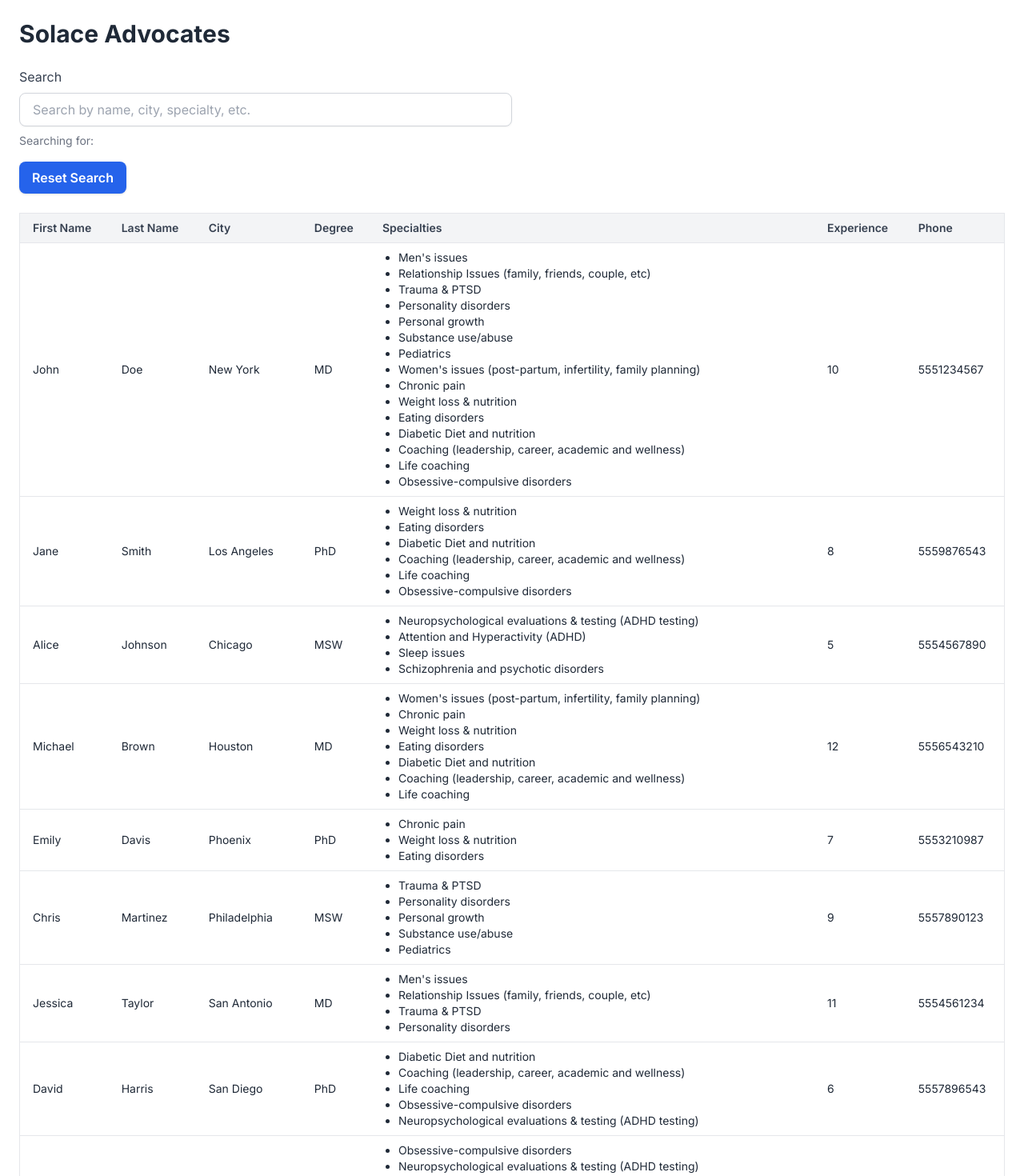
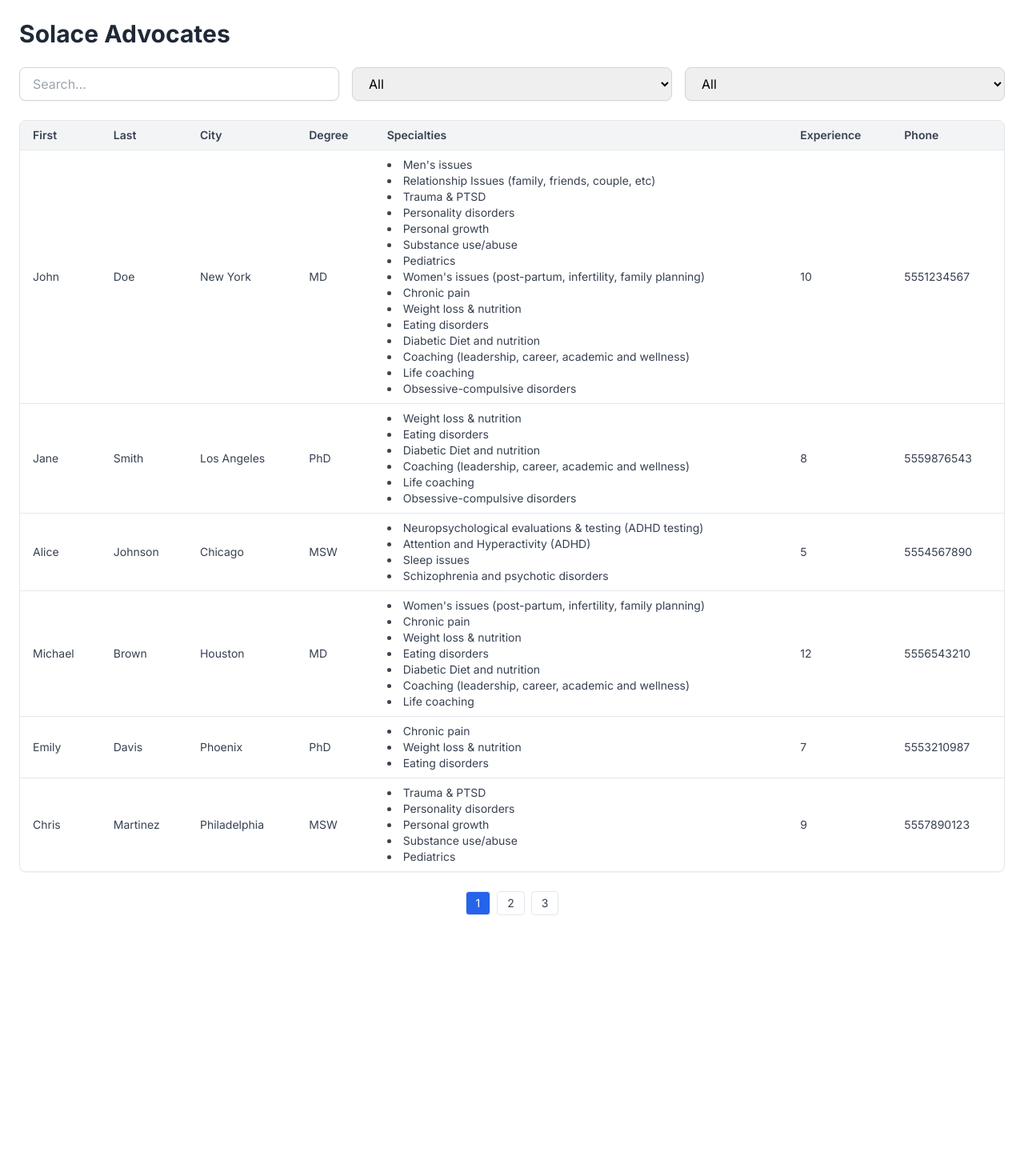
Before and after one commit to hsyed01/solace-candidate-assignment-main, a Next.js app: page / in a window 1280 px wide. Shown: the top 1470 px of the page at 80% size. After the commit the page ends 1168 px from the top, so only its background shows below. Built offline with nearby package versions, Linux system fonts and the light colour scheme.

Commit message:
Add Spinner, Filters by City and Specialty, Pagination

```diff
--- a/src/app/page.tsx
+++ b/src/app/page.tsx
@@ -1,6 +1,6 @@
 "use client";
 
-import { useEffect, useState } from "react";
+import { useEffect, useMemo, useState } from "react";
 
 type Advocate = {
   firstName: string;
@@ -12,103 +12,178 @@ type Advocate = {
   phoneNumber: string;
 };
 
+const ITEMS_PER_PAGE = 6;
+
 export default function Home() {
   const [advocates, setAdvocates] = useState<Advocate[]>([]);
   const [filteredAdvocates, setFilteredAdvocates] = useState<Advocate[]>([]);
   const [searchTerm, setSearchTerm] = useState<string>("");
+  const [selectedCity, setSelectedCity] = useState<string>("All");
+  const [selectedSpecialty, setSelectedSpecialty] = useState<string>("All");
+  const [loading, setLoading] = useState<boolean>(true);
+  const [page, setPage] = useState<number>(1);
 
   useEffect(() => {
+    setLoading(true);
     fetch("/api/advocates")
       .then((res) => res.json())
       .then((json) => {
         setAdvocates(json.data);
         setFilteredAdvocates(json.data);
+        setLoading(false);
       })
-      .catch((err) => console.error("Failed to fetch:", err));
+      .catch((err) => {
+        console.error("Failed to fetch:", err);
+        setLoading(false);
+      });
   }, []);
 
-  const onChange = (e: React.ChangeEvent<HTMLInputElement>) => {
-    const term = e.target.value;
-    setSearchTerm(term);
+  const cities = useMemo(
+    () => ["All", ...Array.from(new Set(advocates.map((a) => a.city)))],
+    [advocates]
+  );
 
-    const filtered = advocates.filter((advocate) => {
-      const lowerTerm = term.toLowerCase();
-      return (
-        advocate.firstName.toLowerCase().includes(lowerTerm) ||
-        advocate.lastName.toLowerCase().includes(lowerTerm) ||
-        advocate.city.toLowerCase().includes(lowerTerm) ||
-        advocate.degree.toLowerCase().includes(lowerTerm) ||
-        advocate.specialties.some((s) => s.toLowerCase().includes(lowerTerm)) ||
-        advocate.yearsOfExperience.toString().includes(lowerTerm)
+  const specialties = useMemo(
+    () =>
+      ["All", ...Array.from(new Set(advocates.flatMap((a) => a.specialties)))],
+    [advocates]
   );
-    });
 
-    setFilteredAdvocates(filtered);
+  const filterData = () => {
+    let result = advocates;
+
+    if (searchTerm) {
+      const term = searchTerm.toLowerCase();
+      result = result.filter((advocate) =>
+        [
+          advocate.firstName,
+          advocate.lastName,
+          advocate.city,
+          advocate.degree,
+          ...advocate.specialties,
+          advocate.yearsOfExperience.toString(),
+        ]
+          .map((val) => val.toLowerCase())
+          .some((val) => val.includes(term))
+      );
+    }
+
+    if (selectedCity !== "All") {
+      result = result.filter((a) => a.city === selectedCity);
+    }
+
+    if (selectedSpecialty !== "All") {
+      result = result.filter((a) => a.specialties.includes(selectedSpecialty));
+    }
+
+    setPage(1);
+    setFilteredAdvocates(result);
   };
 
-  const onClick = () => {
-    setSearchTerm("");
-    setFilteredAdvocates(advocates);
-  };
+  useEffect(() => {
+    filterData();
+  }, [searchTerm, selectedCity, selectedSpecialty]);
+
+  const paginatedAdvocates = useMemo(() => {
+    const start = (page - 1) * ITEMS_PER_PAGE;
+    return filteredAdvocates.slice(start, start + ITEMS_PER_PAGE);
+  }, [filteredAdvocates, page]);
 
   return (
     <main className="p-6 max-w-7xl mx-auto">
       <h1 className="text-3xl font-bold text-gray-800 mb-6">Solace Advocates</h1>
 
-      <div className="mb-6">
-        <label className="block text-gray-700 mb-2">Search</label>
+      <div className="grid md:grid-cols-3 gap-4 mb-6">
         <input
           type="text"
           value={searchTerm}
-          onChange={onChange}
-          placeholder="Search by name, city, specialty, etc."
-          className="w-full md:w-1/2 px-4 py-2 border border-gray-300 rounded-lg shadow-sm focus:outline-none focus:ring-2 focus:ring-blue-500"
+          onChange={(e) => setSearchTerm(e.target.value)}
+          placeholder="Search..."
+          className="w-full px-4 py-2 border border-gray-300 rounded-lg shadow-sm focus:ring-2 focus:ring-blue-500"
         />
-        <div className="mt-2 text-sm text-gray-500">
-          Searching for: <span className="font-medium">{searchTerm}</span>
-        </div>
-        <button
-          onClick={onClick}
-          className="mt-4 inline-block bg-blue-600 hover:bg-blue-700 text-white font-semibold px-4 py-2 rounded-lg shadow"
+        <select
+          value={selectedCity}
+          onChange={(e) => setSelectedCity(e.target.value)}
+          className="w-full px-4 py-2 border border-gray-300 rounded-lg shadow-sm"
         >
-          Reset Search
-        </button>
+          {cities.map((city) => (
+            <option key={city}>{city}</option>
+          ))}
+        </select>
+        <select
+          value={selectedSpecialty}
+          onChange={(e) => setSelectedSpecialty(e.target.value)}
+          className="w-full px-4 py-2 border border-gray-300 rounded-lg shadow-sm"
+        >
+          {specialties.map((spec) => (
+            <option key={spec}>{spec}</option>
+          ))}
+        </select>
       </div>
 
-      <div className="overflow-auto">
-        <table className="min-w-full table-auto border border-gray-200 rounded-lg shadow-sm">
+      {loading ? (
+        <div className="text-center text-gray-500 py-20">Loading...</div>
+      ) : filteredAdvocates.length === 0 ? (
+        <div className="text-center text-gray-500 py-20">No advocates found.</div>
+      ) : (
+        <>
+          <div className="overflow-x-auto border rounded-lg shadow-sm">
+            <table className="min-w-full table-auto text-sm text-gray-700">
               <thead className="bg-gray-100">
                 <tr>
-              <th className="px-4 py-2 text-left text-sm font-semibold text-gray-700">First Name</th>
-              <th className="px-4 py-2 text-left text-sm font-semibold text-gray-700">Last Name</th>
-              <th className="px-4 py-2 text-left text-sm font-semibold text-gray-700">City</th>
-              <th className="px-4 py-2 text-left text-sm font-semibold text-gray-700">Degree</th>
-              <th className="px-4 py-2 text-left text-sm font-semibold text-gray-700">Specialties</th>
-              <th className="px-4 py-2 text-left text-sm font-semibold text-gray-700">Experience</th>
-              <th className="px-4 py-2 text-left text-sm font-semibold text-gray-700">Phone</th>
+                  <th className="px-4 py-2 text-left font-semibold">First</th>
+                  <th className="px-4 py-2 text-left font-semibold">Last</th>
+                  <th className="px-4 py-2 text-left font-semibold">City</th>
+                  <th className="px-4 py-2 text-left font-semibold">Degree</th>
+                  <th className="px-4 py-2 text-left font-semibold">Specialties</th>
+                  <th className="px-4 py-2 text-left font-semibold">Experience</th>
+                  <th className="px-4 py-2 text-left font-semibold">Phone</th>
                 </tr>
               </thead>
               <tbody>
-            {filteredAdvocates.map((advocate, index) => (
-              <tr key={index} className="border-t hover:bg-gray-50">
-                <td className="px-4 py-2 text-sm text-gray-800">{advocate.firstName}</td>
-                <td className="px-4 py-2 text-sm text-gray-800">{advocate.lastName}</td>
-                <td className="px-4 py-2 text-sm text-gray-800">{advocate.city}</td>
-                <td className="px-4 py-2 text-sm text-gray-800">{advocate.degree}</td>
-                <td className="px-4 py-2 text-sm text-gray-800">
-                  <ul className="list-disc ml-5">
-                    {advocate.specialties.map((s, i) => (
-                      <li key={i}>{s}</li>
+                {paginatedAdvocates.map((advocate, i) => (
+                  <tr key={i} className="border-t hover:bg-gray-50">
+                    <td className="px-4 py-2">{advocate.firstName}</td>
+                    <td className="px-4 py-2">{advocate.lastName}</td>
+                    <td className="px-4 py-2">{advocate.city}</td>
+                    <td className="px-4 py-2">{advocate.degree}</td>
+                    <td className="px-4 py-2">
+                      <ul className="list-disc list-inside">
+                        {advocate.specialties.map((s, idx) => (
+                          <li key={idx}>{s}</li>
                         ))}
                       </ul>
                     </td>
-                <td className="px-4 py-2 text-sm text-gray-800">{advocate.yearsOfExperience}</td>
-                <td className="px-4 py-2 text-sm text-gray-800">{advocate.phoneNumber}</td>
+                    <td className="px-4 py-2">{advocate.yearsOfExperience}</td>
+                    <td className="px-4 py-2">{advocate.phoneNumber}</td>
                   </tr>
                 ))}
               </tbody>
             </table>
           </div>
+
+          <div className="mt-6 flex justify-center gap-2">
+            {Array.from({
+              length: Math.ceil(filteredAdvocates.length / ITEMS_PER_PAGE),
+            }).map((_, idx) => {
+              const num = idx + 1;
+              return (
+                <button
+                  key={num}
+                  className={`px-3 py-1 rounded border text-sm ${
+                    page === num
+                      ? "bg-blue-600 text-white"
+                      : "bg-white text-gray-700 hover:bg-gray-100"
+                  }`}
+                  onClick={() => setPage(num)}
+                >
+                  {num}
+                </button>
+              );
+            })}
+          </div>
+        </>
+      )}
     </main>
   );
 }
```
Lines whose indentation alone changed are shown as unchanged.
